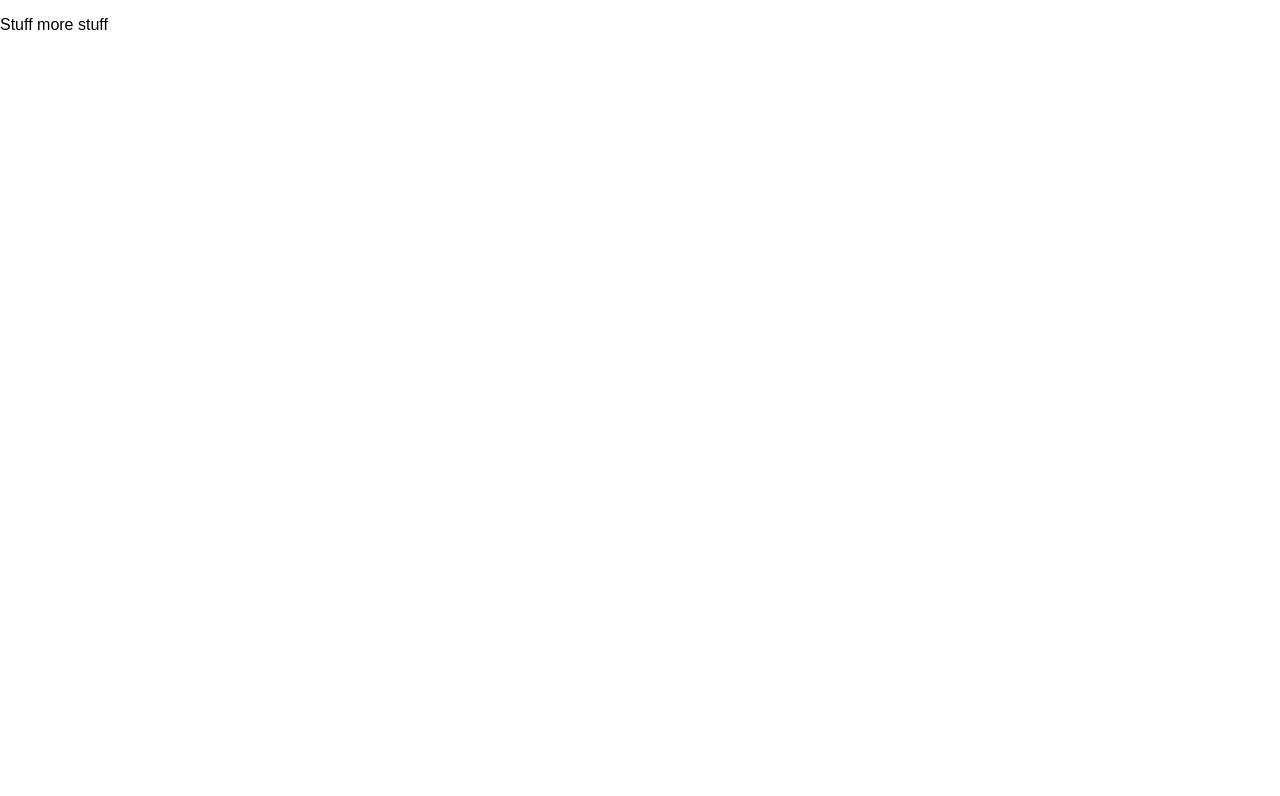
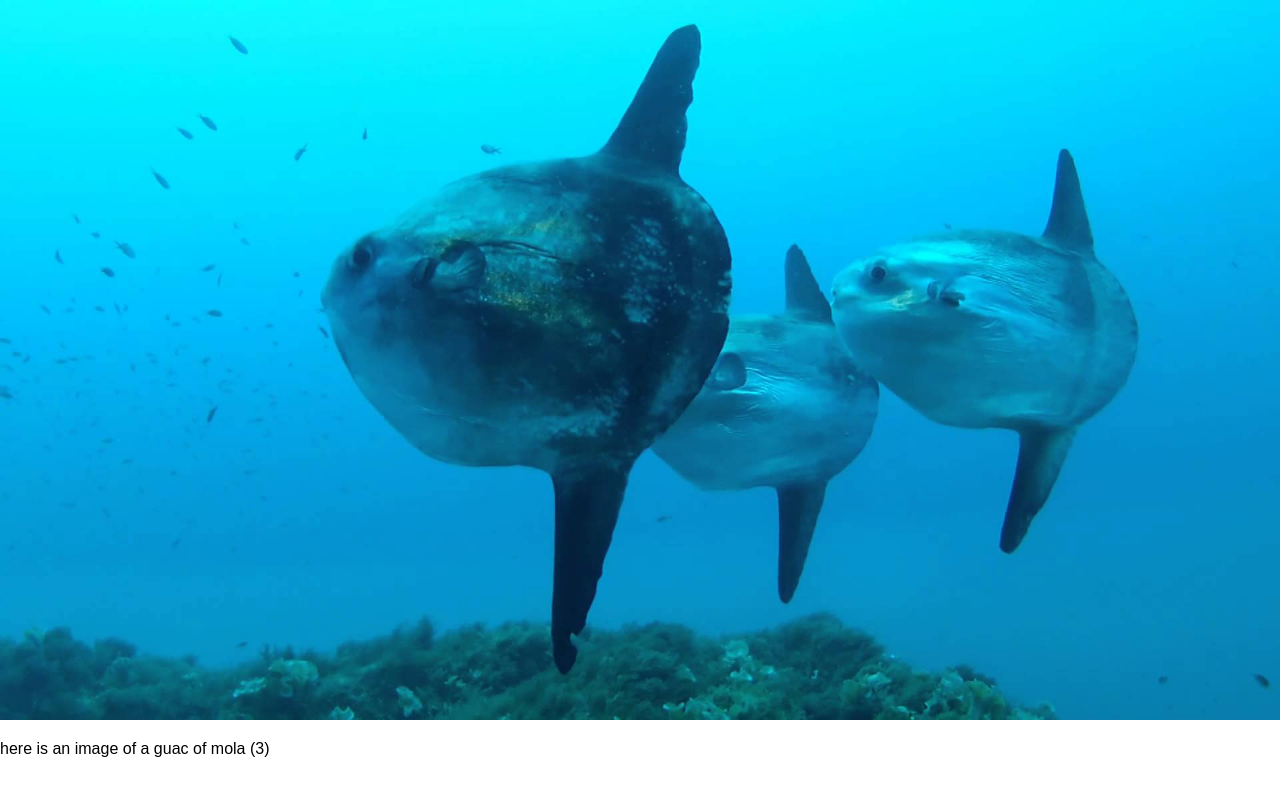
Before and after one commit to homephones/homephones.github.io, a plain HTML site: page index.html in a window 1280 px wide. Drawn offline with Linux system fonts and the light colour scheme.

Commit message:
lol u silly boi

```diff
--- a/index.html
+++ b/index.html
@@ -2,12 +2,13 @@
 
 <html>
 	<head>
-		<title>Jean Young Art</title>
+		<title>archival of juicy bois</title>
 		<meta charset="UTF-8">
         <link rel="stylesheet" href="main.css"/>
 	</head>
 
 	<body>
-        <p>Stuff more stuff</p>
+        <img class="mola" src="image/threebigjuicybois.jpg"/>
+        <p>here is an image of a guac of mola (3) </p>
 	</body>
 </html>
```
